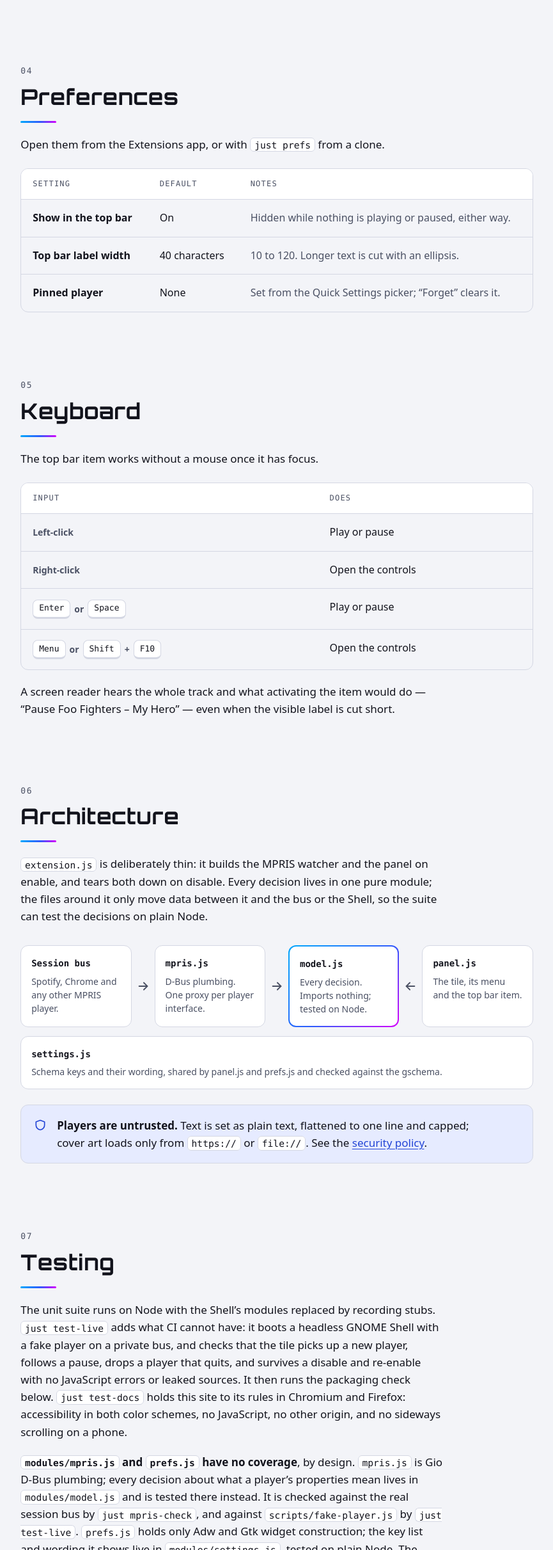
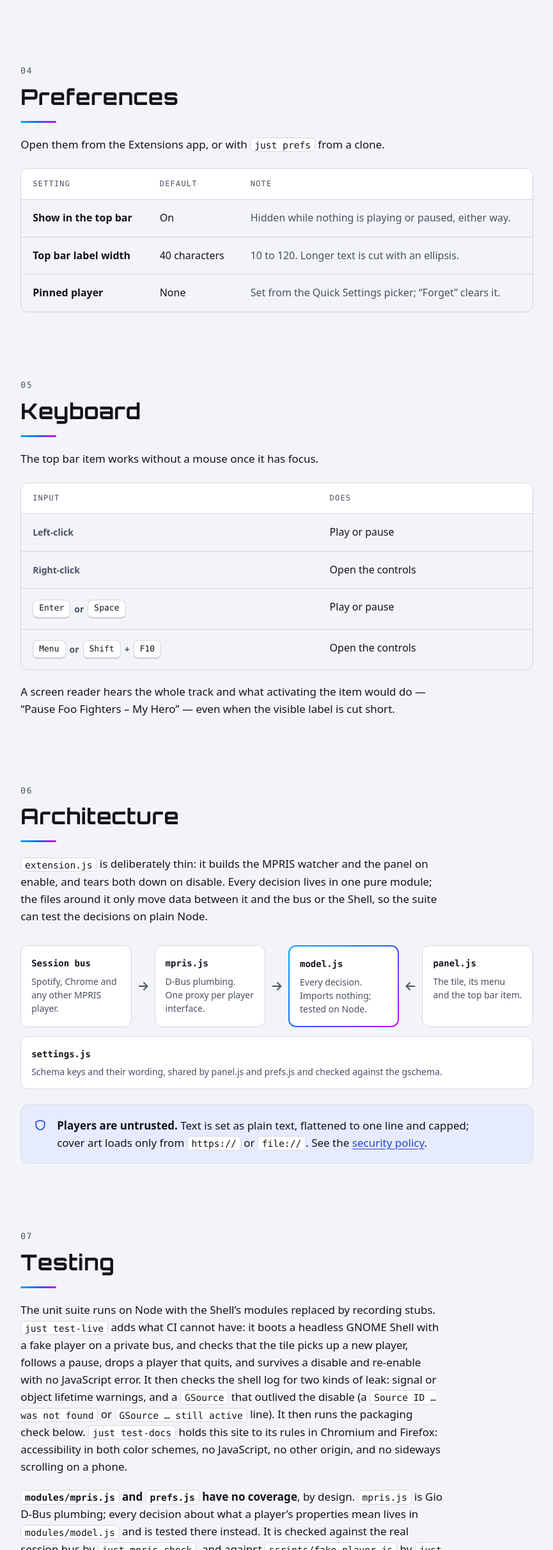
Before and after one commit to Ghost-Assembly/quickmusic, a website: page docs/index.html in a window 1280 px wide. Shown: the part 3564-5986 px from the top of the page at 64% size, without its empty margins (363-1228 px from the left). Drawn offline with Linux system fonts and the light colour scheme.

Commit message:
docs: fix round 1 review findings
- SECURITY.md: revert the title to the uniform "Security policy",
  sentence case with no project name.
- Preferences table: docs/index.html's "Notes" header (and matching
  data-label attributes) now reads "Note", matching README.md.
- Name both leak checks scripts/headless-check.sh runs after the
  re-enable — signal/object lifetime warnings and an outlived
  GSource — in AGENTS.md's Tests section and the docs site's Testing
  section, rather than the vaguer "leaked sources".
- package.json's description now carries the shared one-liner;
  package.json is not one of the byte-locked template files.

```diff
--- a/docs/index.html
+++ b/docs/index.html
@@ -798,14 +798,14 @@
                             <tr>
                                 <th scope="col">Setting</th>
                                 <th scope="col">Default</th>
-                                <th scope="col">Notes</th>
+                                <th scope="col">Note</th>
                             </tr>
                         </thead>
                         <tbody>
                             <tr>
                                 <td data-label="Setting">Show in the top bar</td>
                                 <td data-label="Default">On</td>
-                                <td data-label="Notes" class="muted">
+                                <td data-label="Note" class="muted">
                                     Hidden while nothing is playing or paused, either
                                     way.
                                 </td>
@@ -813,14 +813,14 @@
                             <tr>
                                 <td data-label="Setting">Top bar label width</td>
                                 <td data-label="Default">40 characters</td>
-                                <td data-label="Notes" class="muted">
+                                <td data-label="Note" class="muted">
                                     10 to 120. Longer text is cut with an ellipsis.
                                 </td>
                             </tr>
                             <tr>
                                 <td data-label="Setting">Pinned player</td>
                                 <td data-label="Default">None</td>
-                                <td data-label="Notes" class="muted">
+                                <td data-label="Note" class="muted">
                                     Set from the Quick Settings picker; “Forget” clears
                                     it.
                                 </td>
@@ -1006,12 +1006,15 @@
                         have: it boots a headless GNOME Shell with a fake player on a
                         private bus, and checks that the tile picks up a new player,
                         follows a pause, drops a player that quits, and survives a
-                        disable and re-enable with no JavaScript errors or leaked
-                        sources. It then runs the packaging check below.
-                        <code>just test-docs</code> holds this site to its rules in
-                        Chromium and Firefox: accessibility in both color schemes, no
-                        JavaScript, no other origin, and no sideways scrolling on a
-                        phone.
+                        disable and re-enable with no JavaScript error. It then checks
+                        the shell log for two kinds of leak: signal or object lifetime
+                        warnings, and a <code>GSource</code> that outlived the disable
+                        (a <code>Source ID … was not found</code> or
+                        <code>GSource … still active</code> line). It then runs the
+                        packaging check below. <code>just test-docs</code> holds this
+                        site to its rules in Chromium and Firefox: accessibility in both
+                        color schemes, no JavaScript, no other origin, and no sideways
+                        scrolling on a phone.
                     </p>
                     <p>
                         <strong
--- a/package.json
+++ b/package.json
@@ -1,7 +1,7 @@
 {
     "name": "quickmusic",
     "version": "0.1.0",
-    "description": "Now playing and play/pause in GNOME quick settings",
+    "description": "What is playing, in Quick Settings and the top bar, with play/pause, previous and next for any MPRIS player.",
     "license": "GPL-3.0-or-later",
     "private": true,
     "type": "module",
```
Also changed, not shown: AGENTS.md (+6 -2 lines), SECURITY.md (+1 -1 lines).
